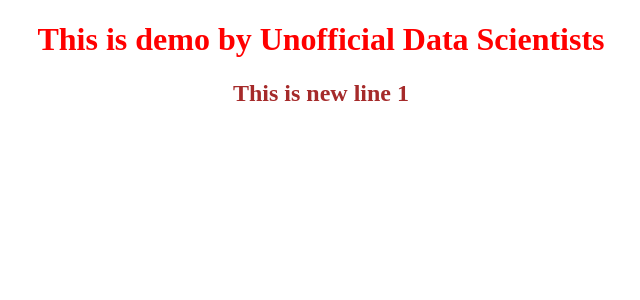
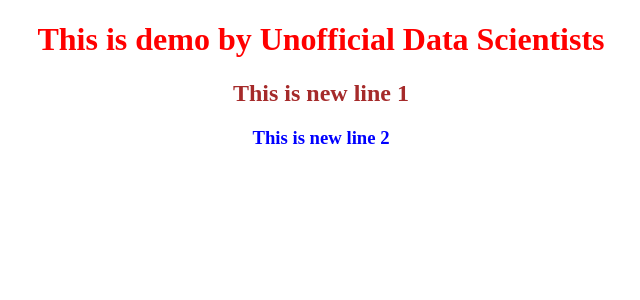
Before and after one commit to chandramohanreddyab/CICDFlaskDemoAWSAZURE, a Flask app: page / in a window 1280 px wide. Shown: the top 300 px of the page, without its empty margins (319-959 px from the left). Run offline with Flask 2, Linux system fonts and the light colour scheme.

Commit message:
second line is added

```diff
--- a/templates/home.html
+++ b/templates/home.html
@@ -8,6 +8,7 @@
 <body>
 <h1 style="color: red ">This is demo by Unofficial Data Scientists</h1>
 <h2 style="color: brown ">This is new line 1</h2>
+<h3 style="color: blue ">This is new line 2</h3>
 </body>
 </body>
 </html>
```
